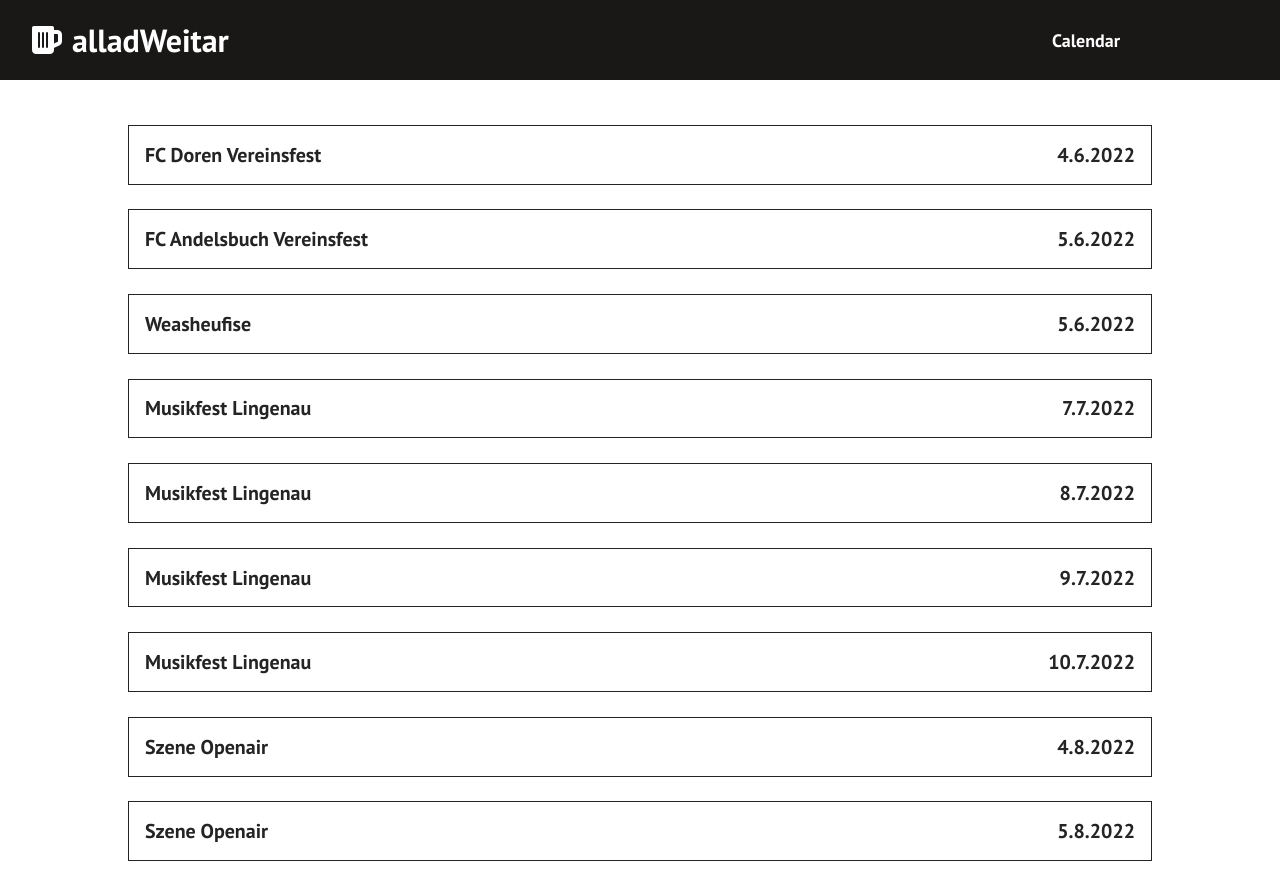
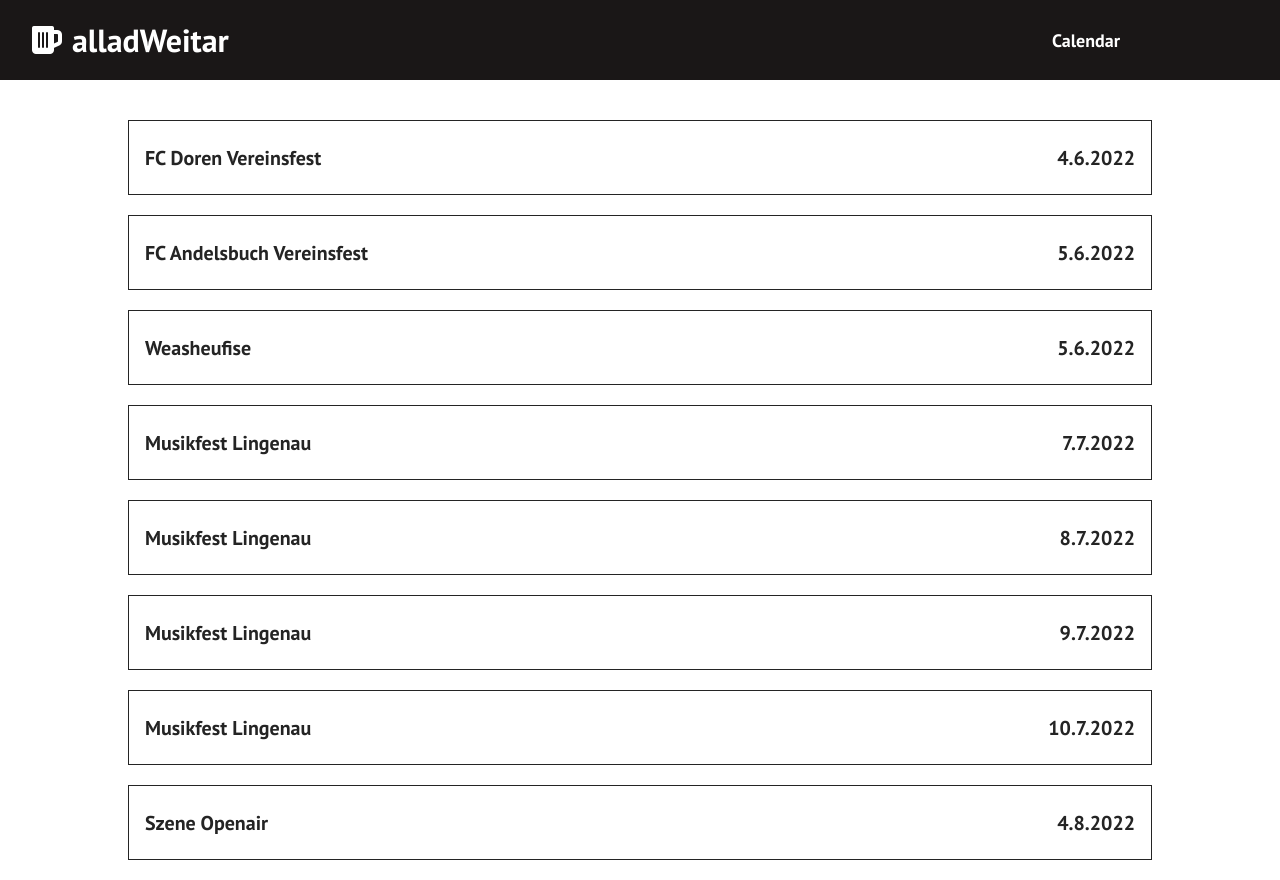
Before and after one commit to EricReinprecht/alladWeitar, a React (Create React App) app: page / in a window 1280 px wide. Built offline with nearby package versions, Linux system fonts and the light colour scheme.

Commit message:
content abstände geändert

```diff
--- a/src/components/Content.css
+++ b/src/components/Content.css
@@ -12,9 +12,12 @@
 
     border: var(--tertiary) 1px solid;
 
-    margin-top: 2%;
+    margin-top: 20px;
     text-decoration: none;
-    padding: 1%;
+    padding-left: 1%;
+    padding-right: 1%;
+    padding-top: 20px;
+    padding-bottom: 20px;
 
     height: 80px;
     width: 80vw;
--- a/src/components/Navbar.css
+++ b/src/components/Navbar.css
@@ -125,6 +125,10 @@
   cursor: pointer;
 }
 
+.navbar-logo:hover{
+  color: rgb(187, 233, 236);;
+}
+
 .calendar-button-container {
   position: absolute;
   top: 0px;
```
